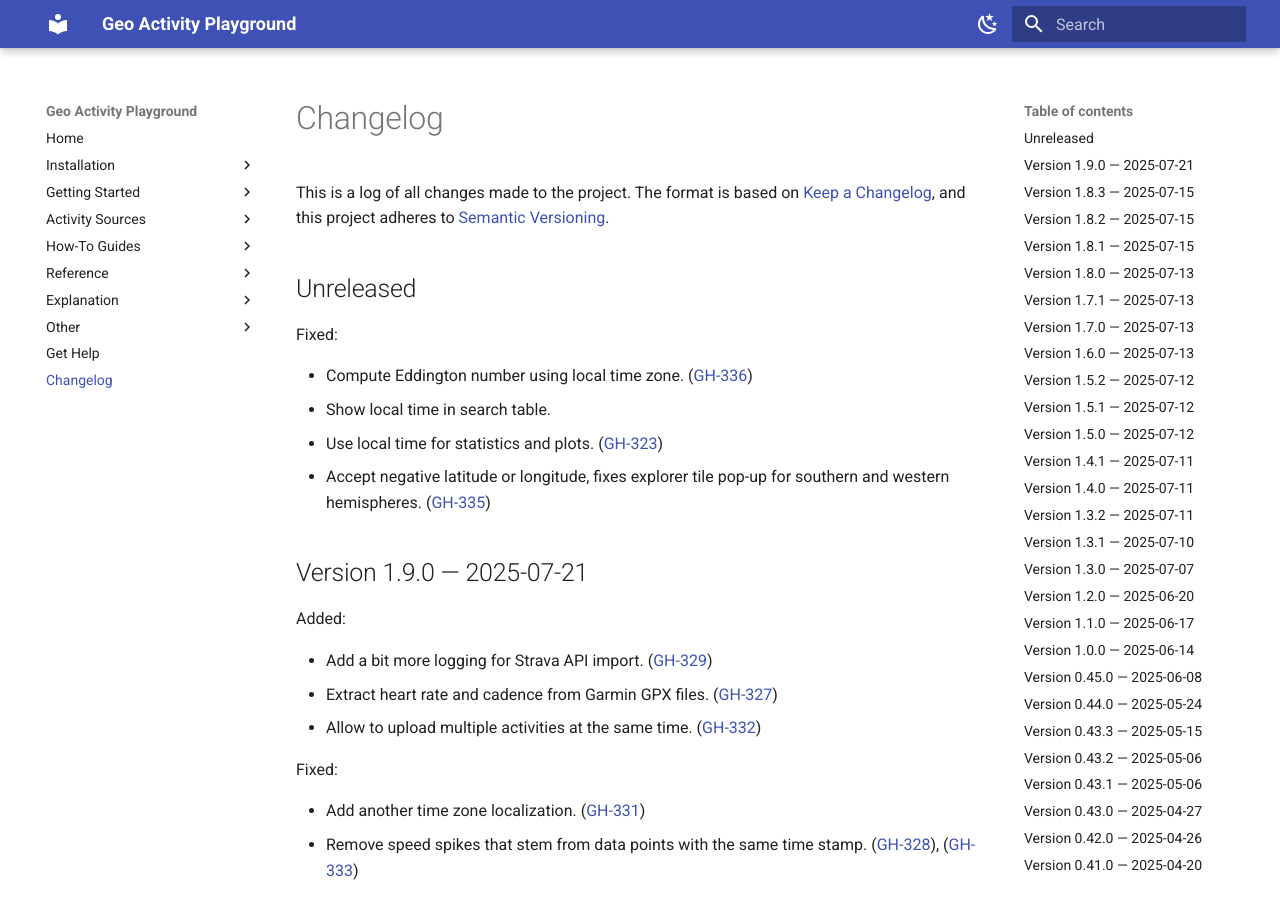
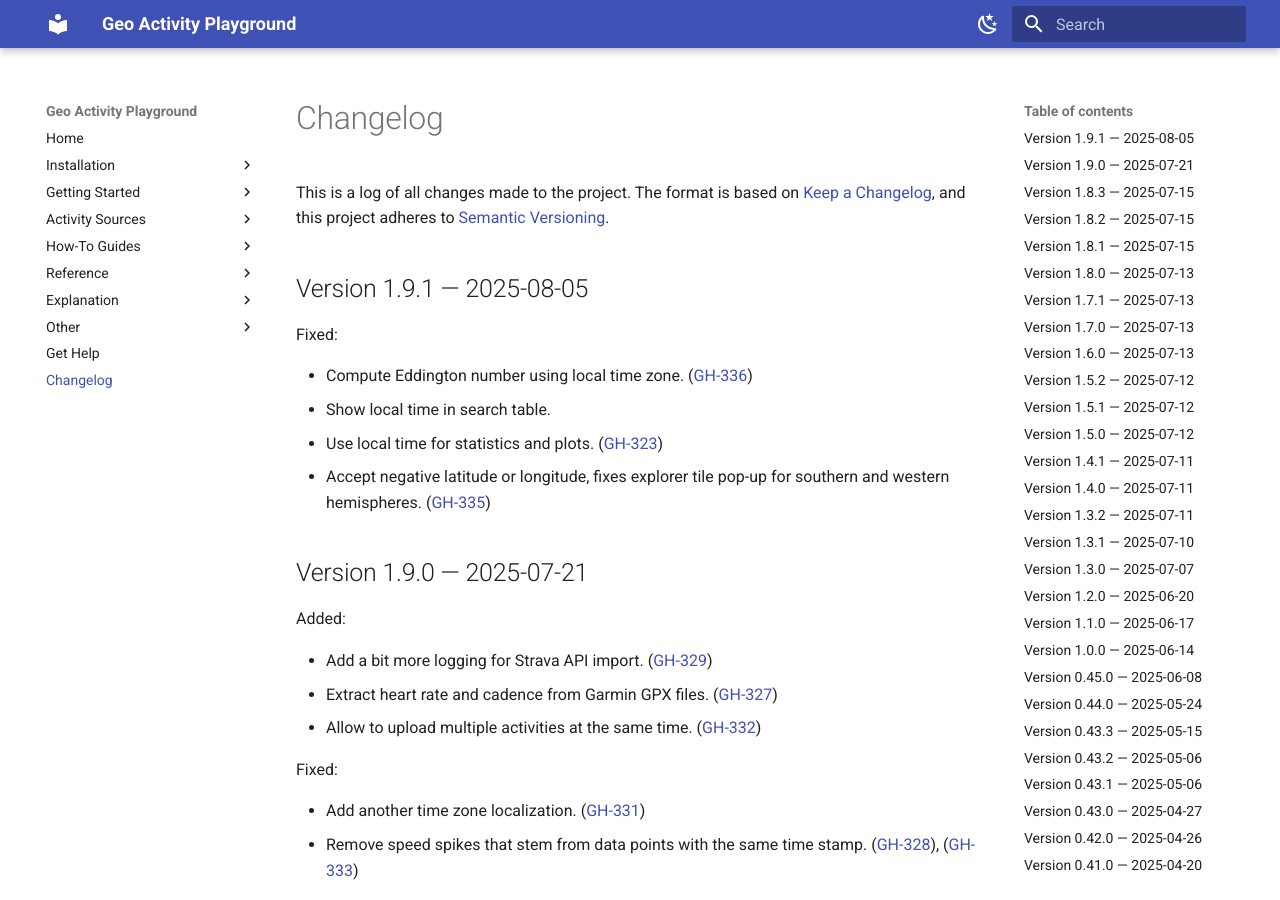
Before and after one commit to martin-ueding/geo-activity-playground, an MkDocs documentation site: the page built from docs/changelog.md, in a window 1280 px wide and 900 px high. Built offline with MkDocs 1.6.1 and Material for MkDocs 9.7.7, drawn with Linux system fonts in a browser that asks for light colours.

Commit message:
Bump version to 1.9.1

```diff
--- a/docs/changelog.md
+++ b/docs/changelog.md
@@ -15,7 +15,7 @@
 ([GH-000](https://github.com/martin-ueding/geo-activity-playground/issues/000))
 -->
 
-## Unreleased
+## Version 1.9.1 — 2025-08-05
 
 Fixed:
 
--- a/pyproject.toml
+++ b/pyproject.toml
@@ -1,6 +1,6 @@
 [tool.poetry]
 name = "geo-activity-playground"
-version = "1.9.0"
+version = "1.9.1"
 description = "Analysis of geo data activities like rides, runs or hikes."
 authors = ["Martin Ueding <mu@martin-ueding.de>"]
 license = "MIT"
```
